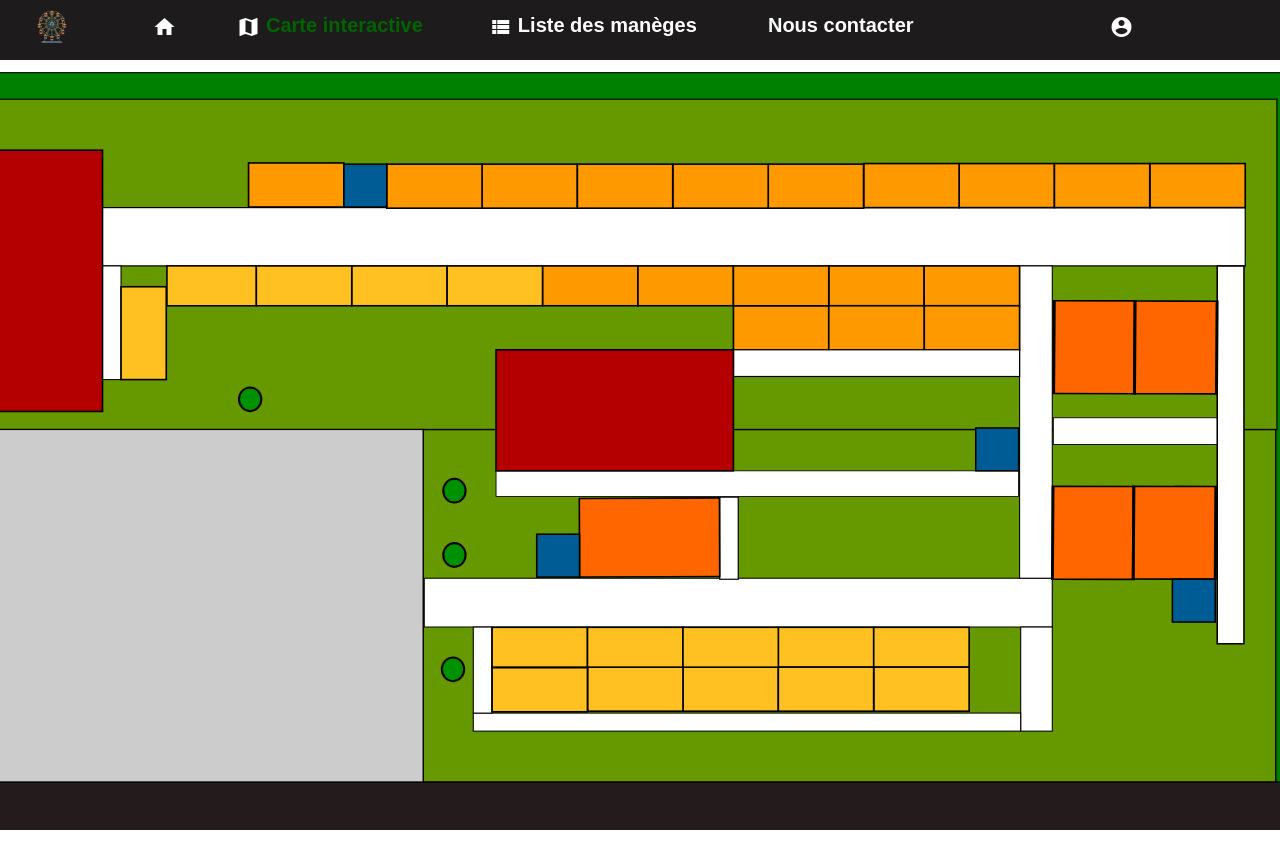
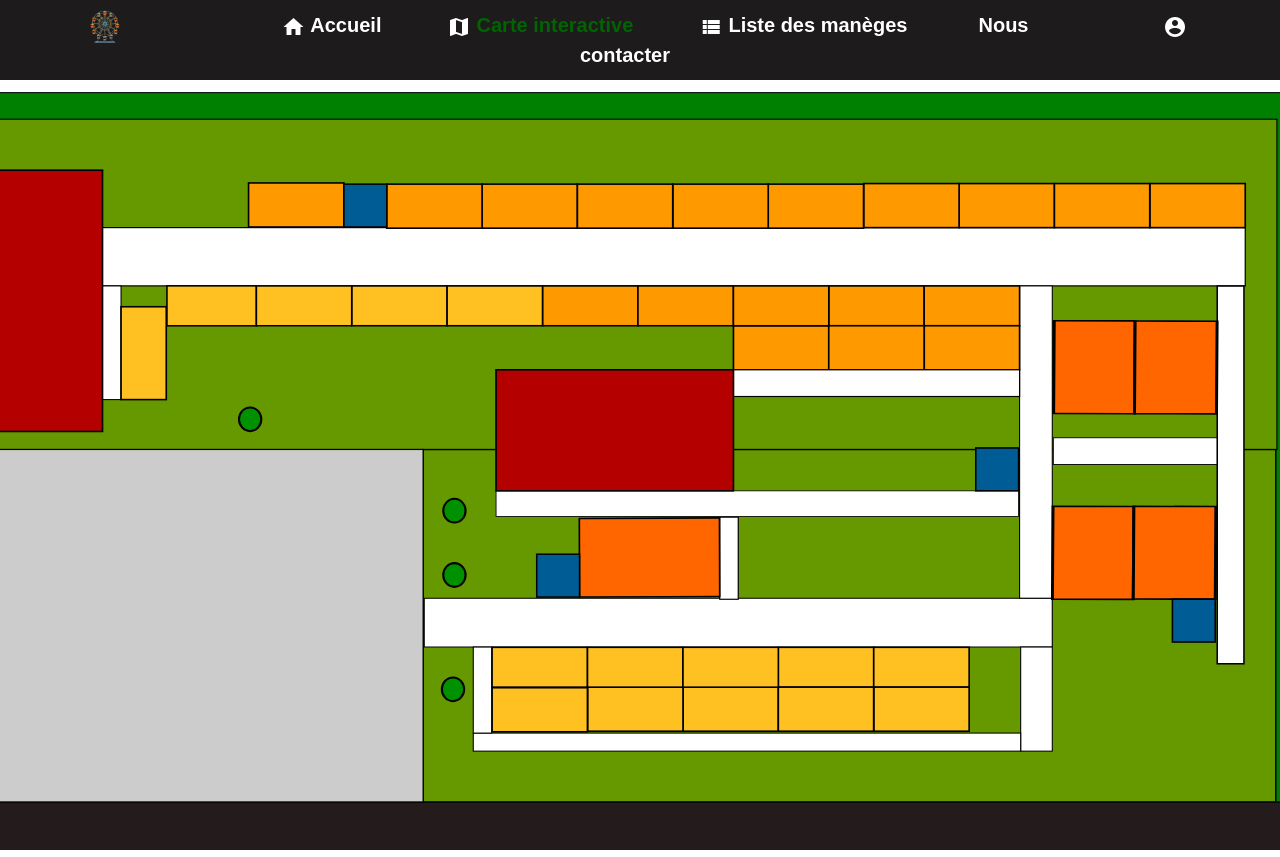
Before and after one commit to nvalenne/SAE-G9, a Vue app in the folder client/: page /carte in a window 1280 px wide. Shown: the top 857 px of the page. Built offline with nearby package versions, Linux system fonts and the light colour scheme; a web font is replaced by a local one.

Commit message:
Update NavBar.vue

```diff
--- a/client/src/components/NavBar.vue
+++ b/client/src/components/NavBar.vue
@@ -2,12 +2,13 @@
   <div id="navbar">
     <nav>
       <v-row>
-        <div class="logo col-1">
+        <div class="logo col-2">
           <img src="../../public/logo/logo.png" id="logo" />
         </div>
         <div class="col-8">
           <router-link to="/">
             <v-icon color="white">mdi-home</v-icon>
+            Accueil
           </router-link>
           <router-link to="/carte">
             <v-icon color="white">mdi-map</v-icon>
@@ -22,7 +23,7 @@
             Nous contacter
           </router-link>
         </div>
-        <div class="col-3">
+        <div class="col-2">
           <router-link to="/connexion" class="connexion">
             <span class="accountIcon">
               <v-icon color="white">mdi-account-circle</v-icon>
```
